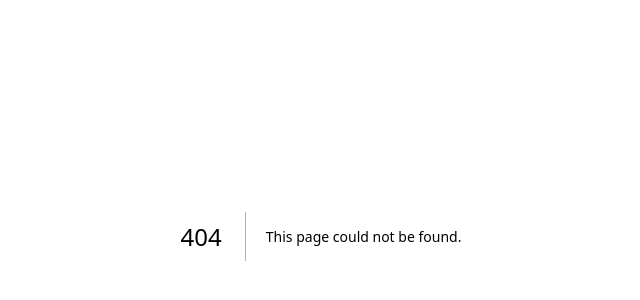
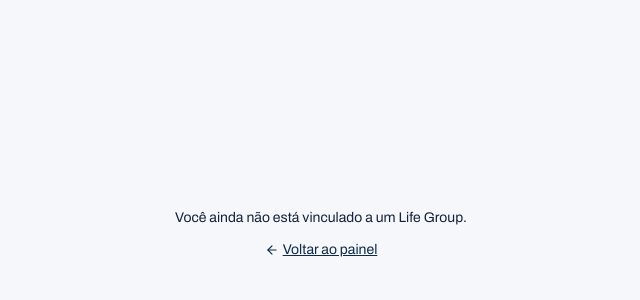
Before and after one commit to forcaativa2027-ui/fam-forca-ativa, a Next.js app: page /painel/relatorio-lg in a window 1280 px wide. Before the commit this address had no page. Shown: the part 164-464 px from the top of the page, without its empty margins (319-959 px from the left). Built offline with nearby package versions, Linux system fonts and the light colour scheme; no server answers; the database is empty.

Commit message:
Create page.tsx

```diff
--- /dev/null
+++ b/src/app/painel/relatorio-lg/page.tsx
@@ -0,0 +1,67 @@
+"use client";
+import dynamic from "next/dynamic";
+import Link from "next/link";
+import { ArrowLeft } from "lucide-react";
+import { useMyProfile, useMyMember, useCells, useRelmdaDraftId } from "@/hooks/use-queries";
+
+const RelmdaLiderForm = dynamic(
+  () => import("@/components/panel/RelmdaLiderForm").then((m) => m.RelmdaLiderForm),
+  { ssr: false, loading: () => <p className="p-6 text-sm text-muted-foreground">Carregando…</p> }
+);
+
+function weekNumberOfMonth(date: Date): number {
+  return Math.min(5, Math.ceil(date.getDate() / 7));
+}
+
+export default function RelatorioLgPage() {
+  const { data: profile, isLoading: loadingProfile } = useMyProfile();
+  const { data: member, isLoading: loadingMember } = useMyMember();
+  const { data: cells = [], isLoading: loadingCells } = useCells();
+
+  if (loadingProfile || loadingMember || loadingCells) {
+    return <main className="grid min-h-screen place-items-center text-sm text-muted-foreground">Carregando…</main>;
+  }
+
+  const myCell = member?.life_group_id ? cells.find((c) => c.id === member.life_group_id) ?? null : null;
+  const isResponsible = !!myCell && !!profile && (
+    myCell.leader_id === profile.id || myCell.coleader_id === profile.id || myCell.supervisor_id === profile.id
+  );
+
+  if (!myCell) {
+    return (
+      <main className="grid min-h-screen place-items-center p-5 text-center">
+        <div>
+          <p className="text-sm text-muted-foreground">Você ainda não está vinculado a um Life Group.</p>
+          <Link href="/painel" className="mt-3 inline-flex items-center gap-1 text-sm text-navy underline"><ArrowLeft className="h-3.5 w-3.5" />Voltar ao painel</Link>
+        </div>
+      </main>
+    );
+  }
+
+  if (!isResponsible) {
+    return (
+      <main className="grid min-h-screen place-items-center p-5 text-center">
+        <div>
+          <p className="text-sm text-muted-foreground">Você não possui permissão para preencher o relatório deste Life Group.</p>
+          <Link href="/painel" className="mt-3 inline-flex items-center gap-1 text-sm text-navy underline"><ArrowLeft className="h-3.5 w-3.5" />Voltar ao painel</Link>
+        </div>
+      </main>
+    );
+  }
+
+  const today = new Date();
+  const week = weekNumberOfMonth(today);
+  const month = today.getMonth() + 1;
+  const year = today.getFullYear();
+
+  return <DraftLoader lifeGroupId={myCell.id} cellName={myCell.name} week={week} month={month} year={year} />;
+}
+
+function DraftLoader({ lifeGroupId, cellName, week, month, year }: { lifeGroupId: string; cellName: string; week: number; month: number; year: number }) {
+  const { data: reportId, isLoading, error } = useRelmdaDraftId(lifeGroupId, week, month, year);
+
+  if (isLoading) return <main className="grid min-h-screen place-items-center text-sm text-muted-foreground">Preparando relatório da semana…</main>;
+  if (error || !reportId) return <main className="grid min-h-screen place-items-center text-sm text-red-600">Não foi possível abrir o relatório. Tente novamente.</main>;
+
+  return <RelmdaLiderForm reportId={reportId} cellName={cellName} />;
+}
```
